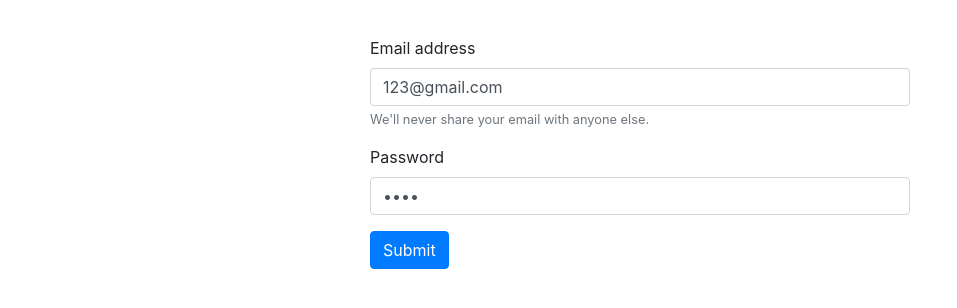
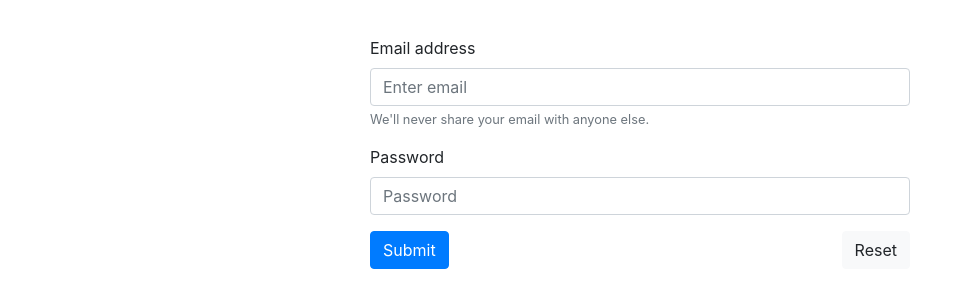
Before and after one commit to yashturmbekar/intelli-assignment, a React (Create React App) app: page /login in a window 1280 px wide. Shown: the part 198-506 px from the top of the page, without its empty margins (0-957 px from the left). Built offline with nearby package versions, Linux system fonts and the light colour scheme.

Commit message:
Added login validation

```diff
--- a/package.json
+++ b/package.json
@@ -7,6 +7,7 @@
     "@testing-library/react": "^9.5.0",
     "@testing-library/user-event": "^7.2.1",
     "bootstrap": "^4.5.2",
+    "moment": "^2.29.0",
     "react": "^16.13.1",
     "react-bootstrap": "^1.3.0",
     "react-dom": "^16.13.1",
--- a/src/components/Login.js
+++ b/src/components/Login.js
@@ -6,13 +6,14 @@ class Login extends React.Component {
     constructor() {
         super();
         this.state = {
-            email: '123@gmail.com',
-            password: '1234',
+            email: '',
+            password: '',
             isLoggedIn: false
         }
         this.handleEmailChange = this.handleEmailChange.bind(this)
         this.handlePasswordChange = this.handlePasswordChange.bind(this)
         this.handleOnSubmit = this.handleOnSubmit.bind(this)
+        this.clearForm = this.clearForm.bind(this)
     }
 
     handleEmailChange(e) {
@@ -23,6 +24,12 @@ class Login extends React.Component {
     handlePasswordChange(e) {
         this.setState({
             password: e.target.value
+        })
+    }
+    clearForm() {
+        this.setState({
+            email: '',
+            password: ''
         })
     }
 
@@ -46,17 +53,32 @@ class Login extends React.Component {
                             <Form.Control.Feedback type="invalid">Please enter password</Form.Control.Feedback>
                             <Form.Control required value={this.state.password} onChange={this.handlePasswordChange} type="password" placeholder="Password" />
                         </Form.Group>
-                        <Button onClick={this.handleOnSubmit} variant="primary" type="submit">
-                            Submit
-                        </Button>
+                        <div>
+                            <Button onClick={this.handleOnSubmit} variant="primary" type="submit">
+                                Submit
+                            </Button>
+                            <Button onClick={this.clearForm} className="float-right" variant="light">
+                            Reset
+                            </Button>
+                        </div>
                     </Form>
                 </div>
             </div>
         )
     }
 
+    validateEmail(email) {
+        return true
+    }
+
+    validatePassword(password) {
+        return true
+    }
+
     async handleOnSubmit(e) {
         e.preventDefault();
+        if (!this.validateEmail(this.state.email)) return
+        if (!this.validatePassword(this.state.password)) return
         const state = {
             isLoggedIn: true,
             email: this.state.email,
```
Also changed, not shown: 1 other file (tests, documents, lock files or other folders).
